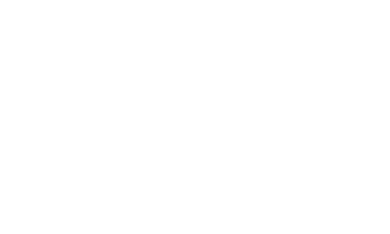
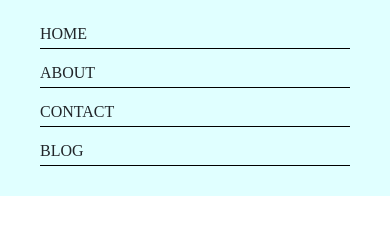
Before and after one commit to jasvalle/SMC_WD2_Fall2019, a plain HTML site: page Week 2/index.html in a window 390 px wide. Drawn offline with Linux system fonts and the light colour scheme.

Commit message:
Navbar for mobile and tablet
edit header and nav into html, included a list of links, added css to define styles for mobile and tablet screens

```diff
--- a/Week 2/index.html
+++ b/Week 2/index.html
@@ -8,6 +8,16 @@
     <title>Week 2 Intro to responsive design</title>
 </head>
 <body>
+    <header>
+        <nav>
+            <ul>
+                <li><a href="#"> Home</a></li>
+                <li><a href="#"> About</a></li>
+                <li><a href="#"> Contact</a></li>
+                <li><a href="#"> Blog</a></li>
+            </ul>
+        </nav>
+    </header>
 
 </body>
 </html>
--- a/Week 2/main.css
+++ b/Week 2/main.css
@@ -0,0 +1,45 @@
+body {
+    margin: 0px;
+}
+nav {
+    background-color: lightcyan;
+    padding: 20px 30px;
+}
+nav ul{
+    list-style: none;
+    padding-left: 0px;
+    margin: 0px;
+}
+
+nav li {
+    border-bottom: 1px solid;
+    margin: 10px;
+    padding: 5px 0px;
+}
+
+nav li:first-child {
+    margin-top: 0px;
+}
+
+nav ul a {
+    text-decoration: none;
+    color: #212529;
+    text-transform: uppercase;
+}
+
+@media(min-width: 540px) {
+    nav {
+        padding: 0px 10px;
+    }
+
+    nav ul {
+        text-align: center;
+    }
+
+    nav ul li{
+        display: inline-block;
+        padding-bottom: 5px;
+        border-bottom: none;
+        margin: 10px 20px;
+    }
+}
```
